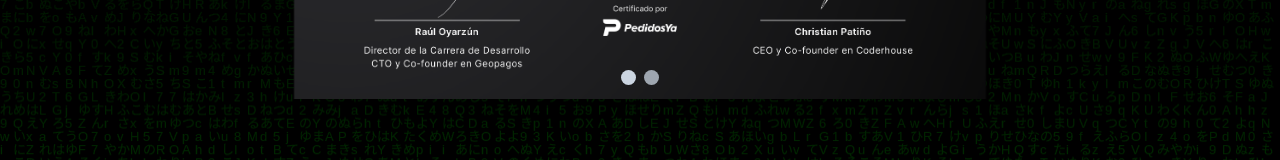
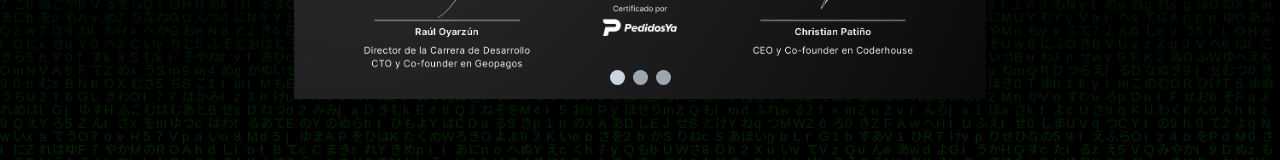
Before and after one commit to RobertFacundo/ReactRF, a React (Vite) app: page /certifications in a window 1280 px wide. Shown: the part 496-656 px from the top of the page. Built offline with nearby package versions, Linux system fonts and the light colour scheme; a web font is replaced by a local one.

Commit message:
certificado react

```diff
--- a/src/Certifications.jsx
+++ b/src/Certifications.jsx
@@ -19,10 +19,12 @@ const Certifications = () => {
         ? [
             "/certificados/en1.png",
             "/certificados/en2.png",
+            "/certificados/reactniof.png",
         ]
         : [
             "/certificados/sp1.png",
             "/certificados/sp2.png",
+            "/certificados/Reactes.png",
         ];
 
     return (
```
Also changed, not shown: public/certificados/Reactes.png (added), public/certificados/reactniof.png (added).
